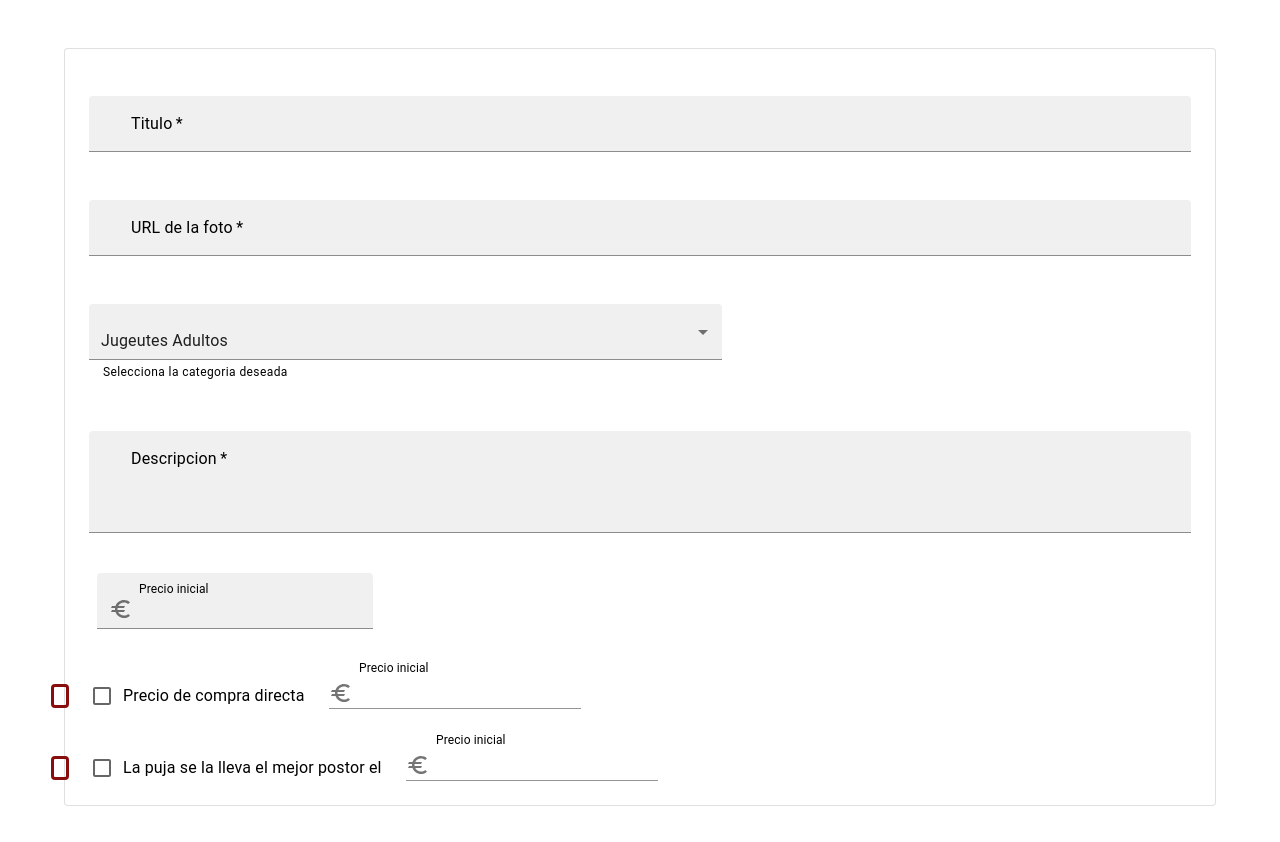
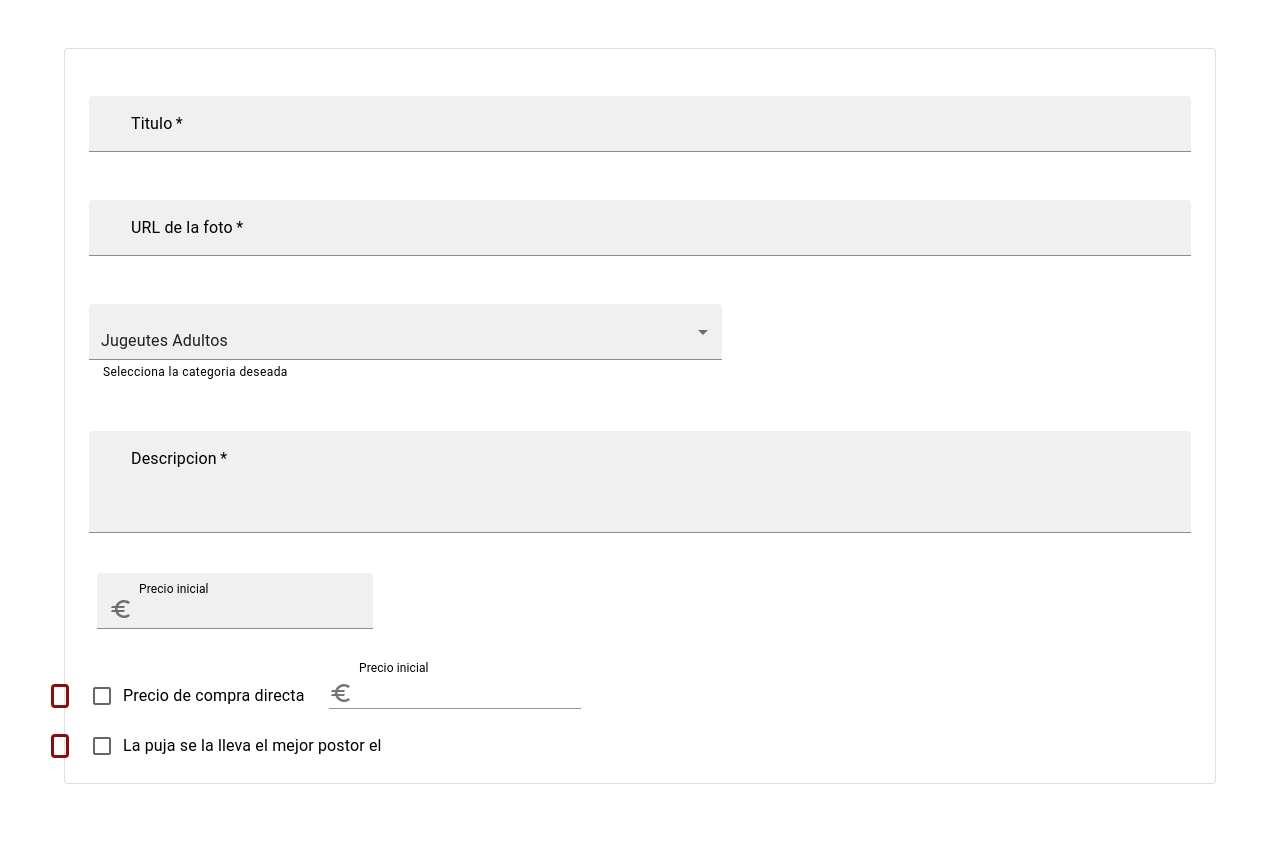
Before and after one commit to tomgreef/Eguay-dummy-app, a React (Create React App) app: page /addProduct in a window 1280 px wide. Shown: the top 842 px of the page. Built offline with nearby package versions, Linux system fonts and the light colour scheme.

Commit message:
Timer fixed

```diff
--- a/package.json
+++ b/package.json
@@ -7,6 +7,7 @@
     "@emotion/styled": "^11.8.1",
     "@mui/icons-material": "^5.8.0",
     "@mui/material": "^5.7.0",
+    "@mui/x-date-pickers": "^5.0.0-alpha.4",
     "@testing-library/jest-dom": "^5.16.4",
     "@testing-library/react": "^13.2.0",
     "@testing-library/user-event": "^13.5.0",
@@ -14,6 +15,7 @@
     "@types/node": "^16.11.34",
     "@types/react": "^18.0.9",
     "@types/react-dom": "^18.0.3",
+    "date-fns": "^2.28.0",
     "react": "^18.1.0",
     "react-dom": "^18.1.0",
     "react-router-dom": "^6.3.0",
--- a/src/components/addProduct/addProduct.tsx
+++ b/src/components/addProduct/addProduct.tsx
@@ -7,6 +7,9 @@ import Checkbox from '@mui/material/Checkbox';
 import {Container, Paper , Divider, Box, FormControl, InputLabel, Input, InputAdornment, Stack } from '@mui/material';
 import { AccountCircle } from '@mui/icons-material';
 import EuroIcon from '@mui/icons-material/Euro';
+import { AdapterDateFns } from '@mui/x-date-pickers/AdapterDateFns';
+import { LocalizationProvider } from '@mui/x-date-pickers/LocalizationProvider';
+import { DateTimePicker } from '@mui/x-date-pickers/DateTimePicker';
 const currencies = [
     {
         value: 'Jugeutes Adultos',
@@ -33,6 +36,8 @@ export default function AddressForm() {
     const handleChange = (event: React.ChangeEvent<HTMLInputElement>) => {
         setCurrency(event.target.value);
     };
+    const [value, setValue] = React.useState<Date | null>(new Date());
+
     return (
         <Container component="main"  sx={{mb: 4}}>
             <Paper variant="outlined" sx={{my: {xs: 3, md: 6}, p: {xs: 2, md: 3}}}>
@@ -164,19 +169,8 @@ export default function AddressForm() {
                             label="La puja se la lleva el mejor postor el "
 
                         />
-                        <TextField
-                            id="input-with-icon-textfield"
-                            label="Precio inicial"
 
-                            InputProps={{
-                                startAdornment: (
-                                    <InputAdornment position="start">
-                                        <EuroIcon />
-                                    </InputAdornment>
-                                ),
-                            }}
-                            variant="standard"
-                        />
+
 
                     </Grid>
                     </Stack>
```
Also changed, not shown: 1 other file (tests, documents, lock files or other folders).
